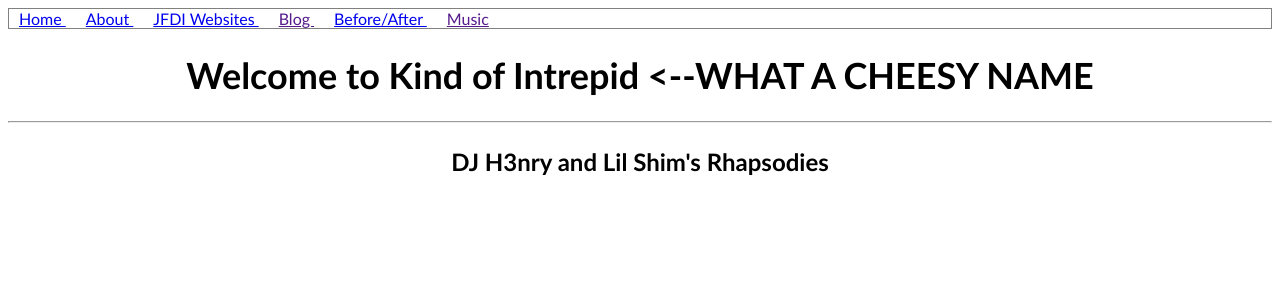
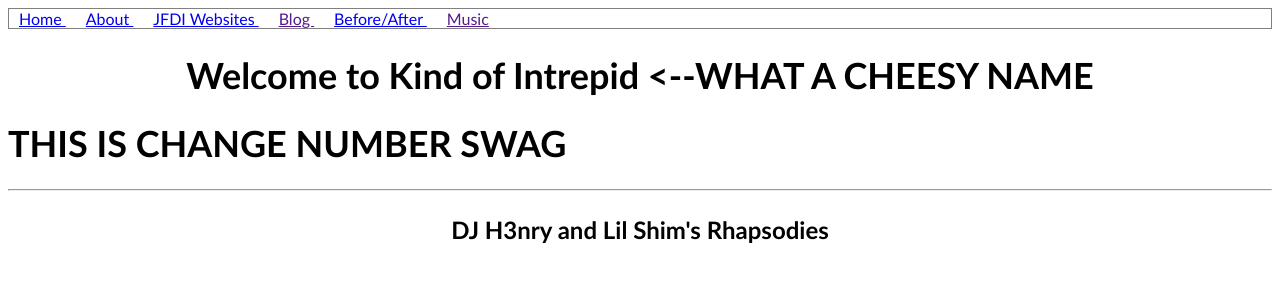
Before and after one commit to Quaternion3D/quaternion3d.github.io, a plain HTML site: page index.html in a window 1280 px wide. Drawn offline with Linux system fonts and the light colour scheme.

Commit message:
swagnumer

```diff
--- a/index.html
+++ b/index.html
@@ -20,6 +20,7 @@
 
 	<div>
 		<h1 align='center'> Welcome to Kind of Intrepid <--WHAT A CHEESY NAME </h1>
+		<h1> THIS IS CHANGE NUMBER SWAG </h1>
 		<hr>
 		<h2 align='center'><p> DJ H3nry and Lil Shim's Rhapsodies </p></h2>
 	</div>
```
